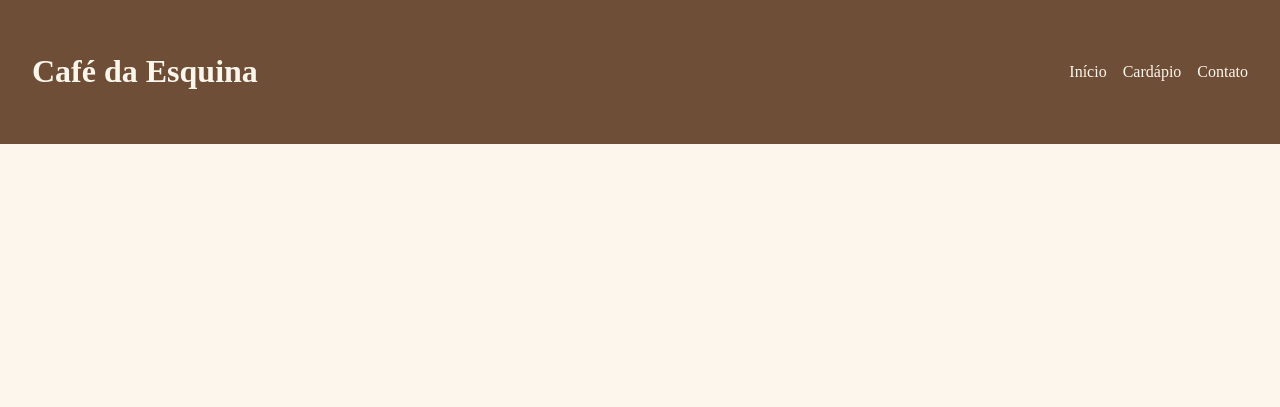
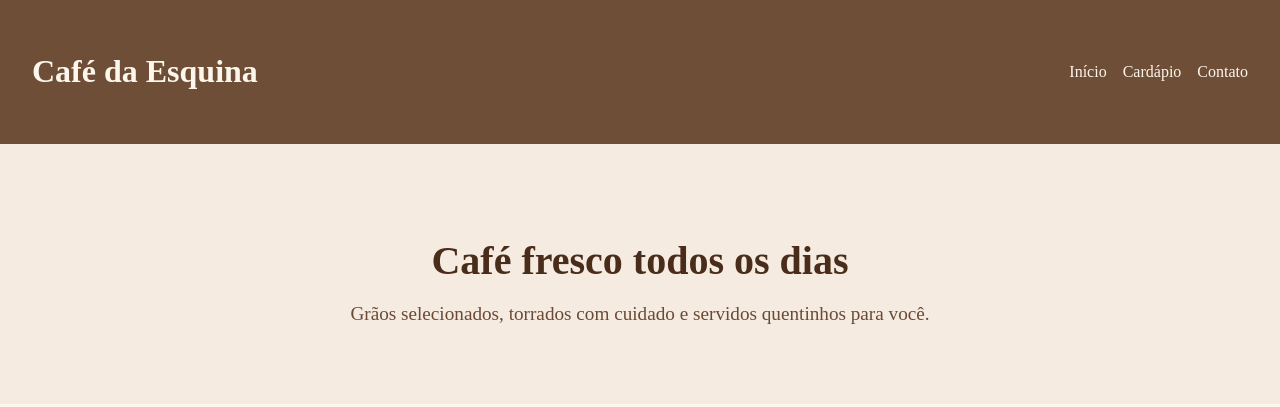
Before and after one commit to viniciuslira08/Cafeteria-Sass, a website: page index.html in a window 1280 px wide. Drawn offline with Linux system fonts and the light colour scheme.

Commit message:
Dia5-adiciona-bloco-destaque

```diff
--- a/index.html
+++ b/index.html
@@ -15,5 +15,10 @@
       <a class="cabecalho__link" href="#">Contato</a>
     </nav>
   </header>
+
+  <section class="destaque">
+    <h1 class="destaque__titulo">Café fresco todos os dias</h1>
+    <p class="destaque__texto">Grãos selecionados, torrados com cuidado e servidos quentinhos para você.</p>
+  </section>
 </body>
 </html>
--- /dev/null
+++ b/scss/_destaque.scss
@@ -0,0 +1,16 @@
+.destaque {
+  padding: 60px 20px;
+  text-align: center;
+  background-color: #f5ebe0;
+
+  &__titulo {
+    font-size: 2.5rem;
+    color: #4a2c1a;
+    margin-bottom: 16px;
+  }
+
+  &__texto {
+    font-size: 1.2rem;
+    color: #6b4a35;
+  }
+}
--- a/scss/estilos.scss
+++ b/scss/estilos.scss
@@ -1,5 +1,6 @@
 @use 'variaveis' as *;
 @use 'cabecalho';
+@use 'destaque';
 
 body {
   margin: 0;
```
Also changed, not shown: css/estilos.css, 1 other file.
